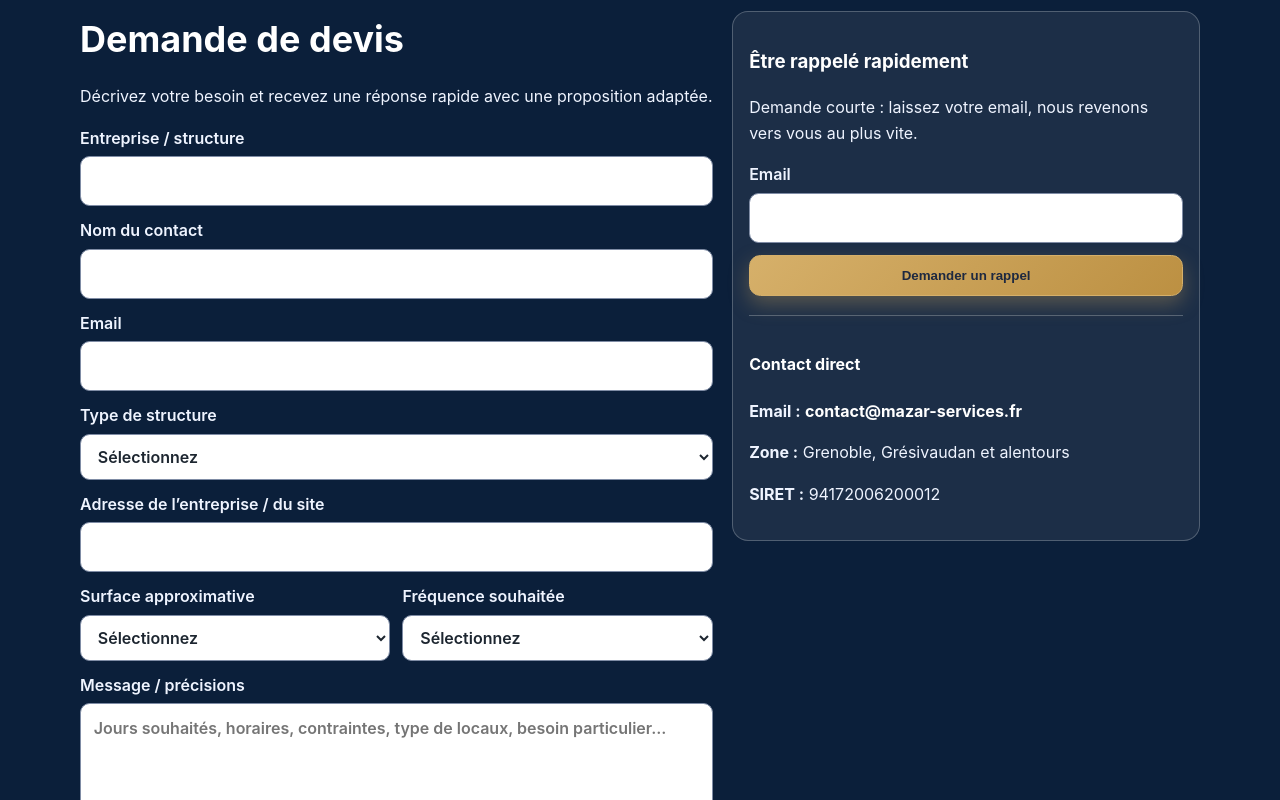
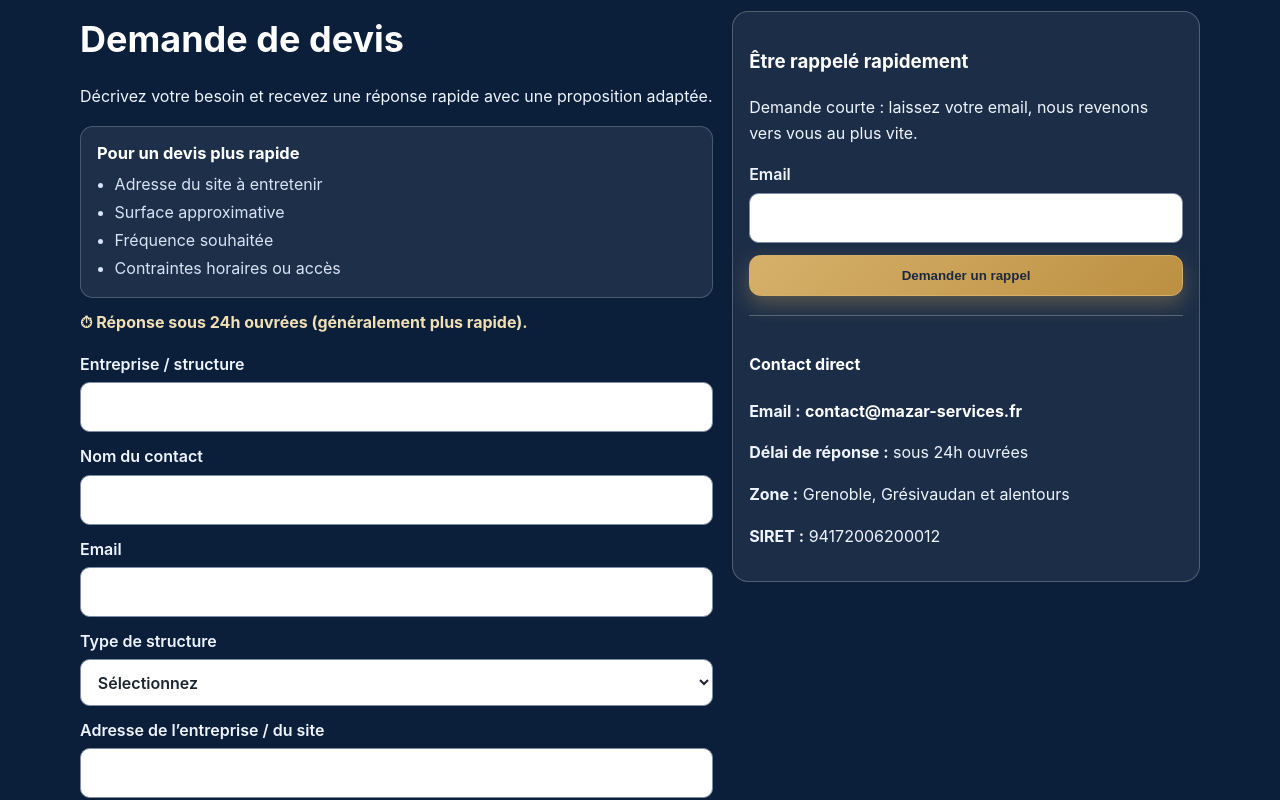
Before and after one commit to Mazar-services/site-final, a React (Vite) app: page / in a window 1280 px wide. Shown: the part 3100-3900 px from the top of the page. Built offline with nearby package versions, Linux system fonts and the light colour scheme.

Commit message:
Add quick-quote info box and 24h response messaging

```diff
--- a/src/App.jsx
+++ b/src/App.jsx
@@ -306,6 +306,16 @@ export default function App() {
             <div>
               <h2>Demande de devis</h2>
               <p>Décrivez votre besoin et recevez une réponse rapide avec une proposition adaptée.</p>
+              <div className="devis-helper">
+                <h3>Pour un devis plus rapide</h3>
+                <ul>
+                  <li>Adresse du site à entretenir</li>
+                  <li>Surface approximative</li>
+                  <li>Fréquence souhaitée</li>
+                  <li>Contraintes horaires ou accès</li>
+                </ul>
+              </div>
+              <p className="reply-time">⏱ Réponse sous 24h ouvrées (généralement plus rapide).</p>
               <form className="devis-form" onSubmit={handleQuoteSubmit}>
                 <input type="hidden" name="_subject" value="Nouvelle demande de devis - MAZAR SERVICES" />
                 <input type="hidden" name="_captcha" value="false" />
@@ -423,6 +433,9 @@ export default function App() {
                   <a href="mailto:contact@mazar-services.fr">contact@mazar-services.fr</a>
                 </p>
                 <p>
+                  <strong>Délai de réponse :</strong> sous 24h ouvrées
+                </p>
+                <p>
                   <strong>Zone :</strong> Grenoble, Grésivaudan et alentours
                 </p>
                 <p>
@@ -458,6 +471,7 @@ export default function App() {
             <p>
               <a href="mailto:contact@mazar-services.fr">contact@mazar-services.fr</a>
             </p>
+            <p>Réponse sous 24h ouvrées</p>
             <p>SIRET : 94172006200012</p>
           </div>
           <div>
--- a/src/index.css
+++ b/src/index.css
@@ -200,6 +200,31 @@ h2 { font-size: clamp(1.5rem, 3vw, 2.25rem); color: var(--navy); margin: 0 0 1re
   display: grid;
   gap: .75rem;
 }
+.devis-helper {
+  margin-top: .9rem;
+  background: rgba(255,255,255,.08);
+  border: 1px solid rgba(255,255,255,.2);
+  border-radius: .8rem;
+  padding: .8rem 1rem;
+}
+.devis-helper h3 {
+  margin: 0 0 .35rem;
+  color: #fff;
+  font-size: 1.03rem;
+}
+.devis-helper ul {
+  margin: 0;
+  padding-left: 1.1rem;
+}
+.devis-helper li {
+  margin: .15rem 0;
+  color: #d8e3f5;
+}
+.reply-time {
+  margin: .8rem 0 0;
+  color: #f1dfb6;
+  font-weight: 700;
+}
 label { display: grid; gap: .3rem; font-weight: 600; }
 input, select, textarea {
   width: 100%;
```
